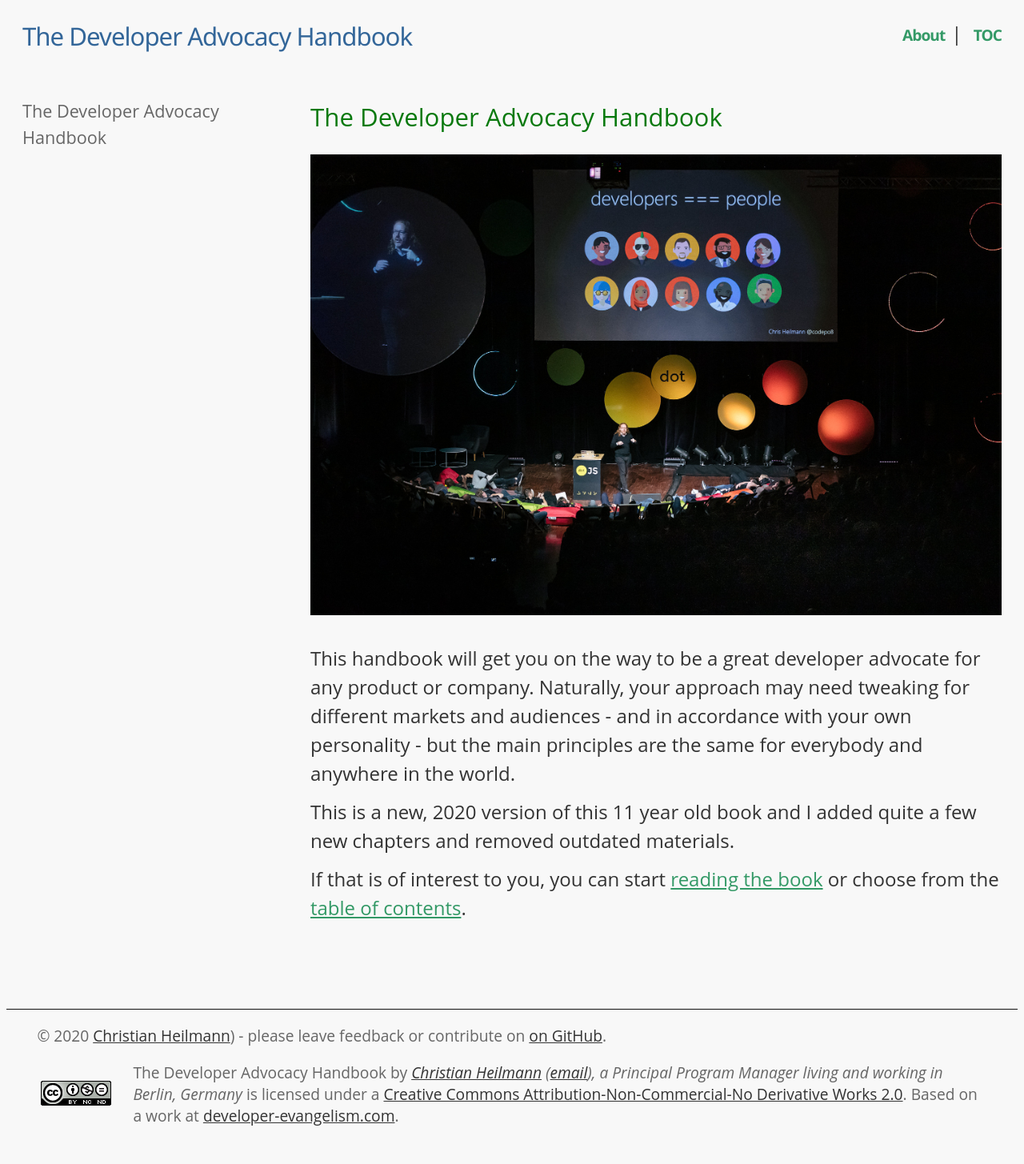
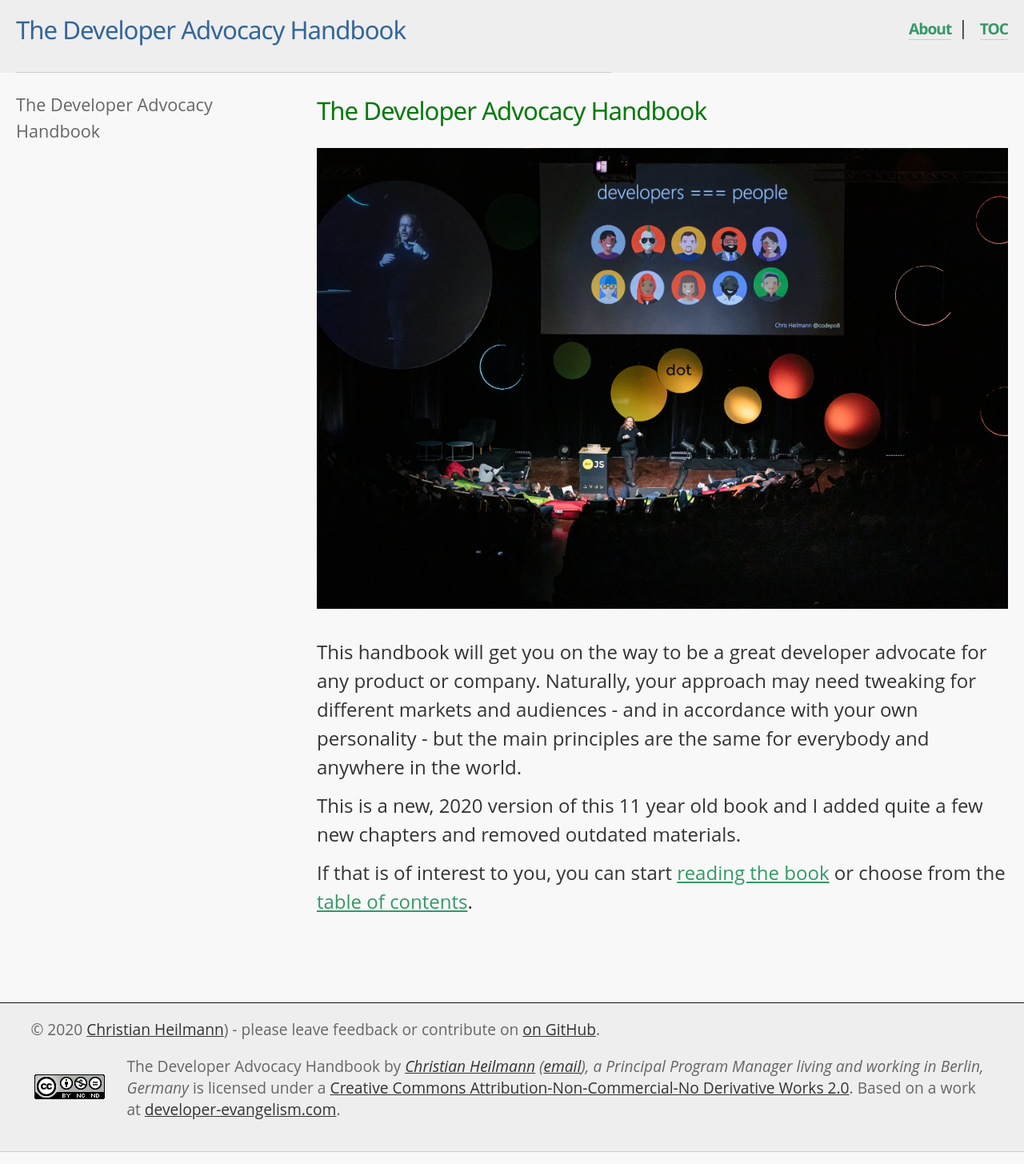
Before and after one commit to codepo8/developer-advocacy-handbook, a Jekyll site: the page built from README.md, in a window 1280 px wide. Shown: the whole page at 80% size. Built offline with Jekyll 4.4.1, drawn with Linux system fonts in a browser that asks for light colours; our own code applies the rules of GitHub Pages for plain Markdown files.

Commit message:
light scheme

```diff
--- a/assets/styles.css
+++ b/assets/styles.css
@@ -3,7 +3,8 @@
   --text: #333;
   --link: #339966;
   --line: #111;
-  --headerbackground: transparent;
+  --headerbackground: #eee;
+  --headershadow: #ccc;
   --headertext: #369;
   --h1colour: #08790d;
   --h2colour: #2196f3;
@@ -13,6 +14,8 @@
   --pagetoclink: #666;
   --footercolour: #666;
   --footerlink: #333;
+  --footerbackground: #eee;
+  --footershadow: #ccc;
 }
 
 @media (prefers-color-scheme: dark) {
@@ -46,6 +49,8 @@
   color: var(--text);
   font-family: "Open Sans", "segoe ui", helvetica, arial, sans-serif;
   font-size: calc(.7em + 1vw);
+  margin: 0;
+  padding: 0;
 }
 
 img {
@@ -58,9 +63,10 @@
   color: var(--link);
 }
 header {
-  margin: 0 20px;
+  padding: 0 20px;
   display: flex;
   flex-wrap: wrap;
+  background: var(--headerbackground);
 }
 header ul {
   flex: 2;
@@ -75,6 +81,7 @@
   color: var(--headertext);
   text-decoration: none;
   background: var(--headerbackground);
+  border-bottom: 1px solid var(--headershadow);
   font-family: 'Segoe UI', Tahoma, Geneva, Verdana, sans-serif;
   letter-spacing: -1px;
 }
@@ -147,7 +154,10 @@
 nav ul a {
   color: var(--pagetoclink);
 }
-
+h1, h2, h3, h4 {
+  font-family: 'Segoe UI', Tahoma, Geneva, Verdana, sans-serif;
+  letter-spacing: -1px;
+}
 h1 {
   font-size: 1.3em;
   font-weight: normal;
@@ -211,6 +221,8 @@
   padding: 1em 2em;
   margin-top: 5em;
   color: var(--footercolour);
+  background: var(--footerbackground);
+  border-bottom: 1px solid var(--footershadow);
 }
 footer a {
   color: var(--footerlink);
```
Also changed, not shown: 404.md (+1 -0 lines).
